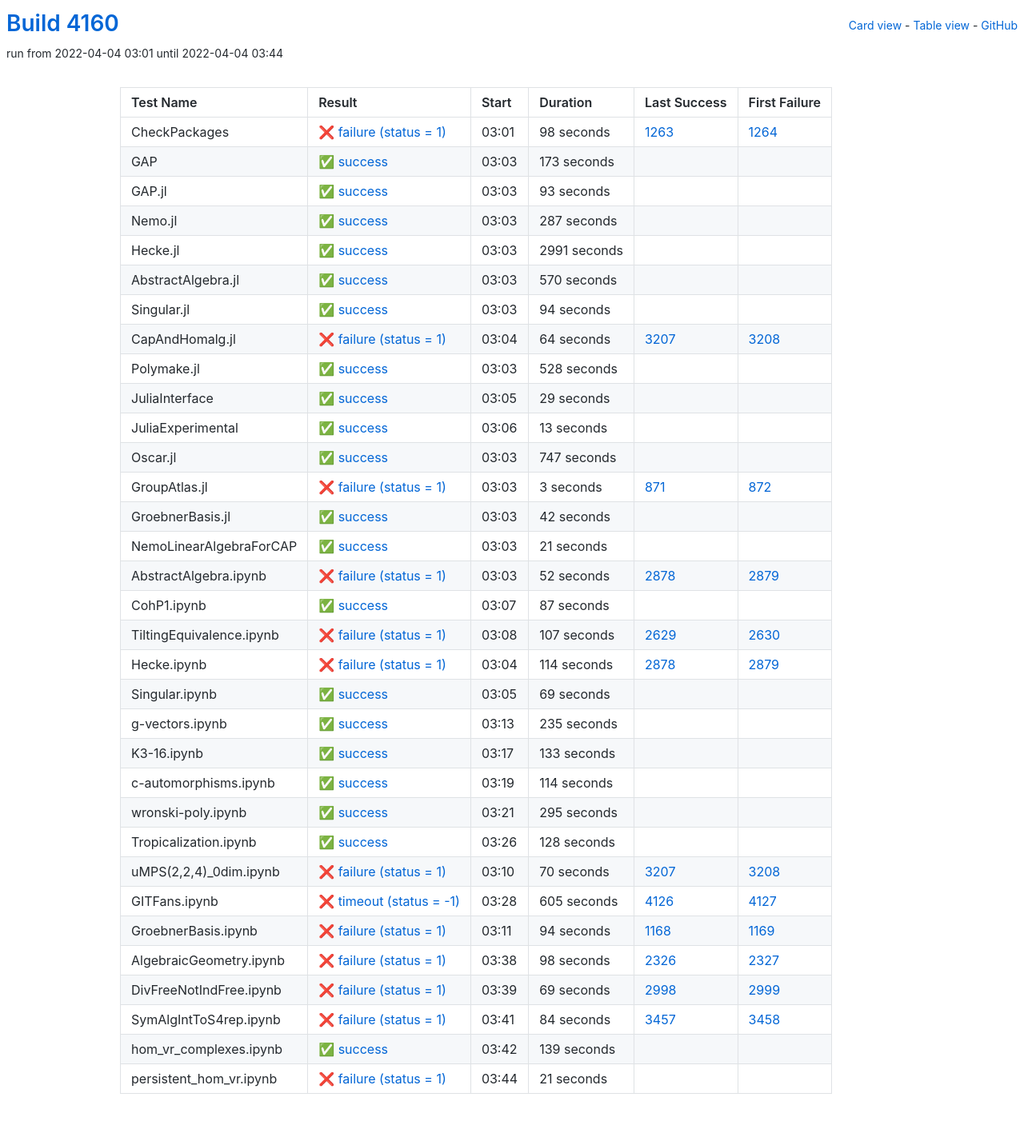
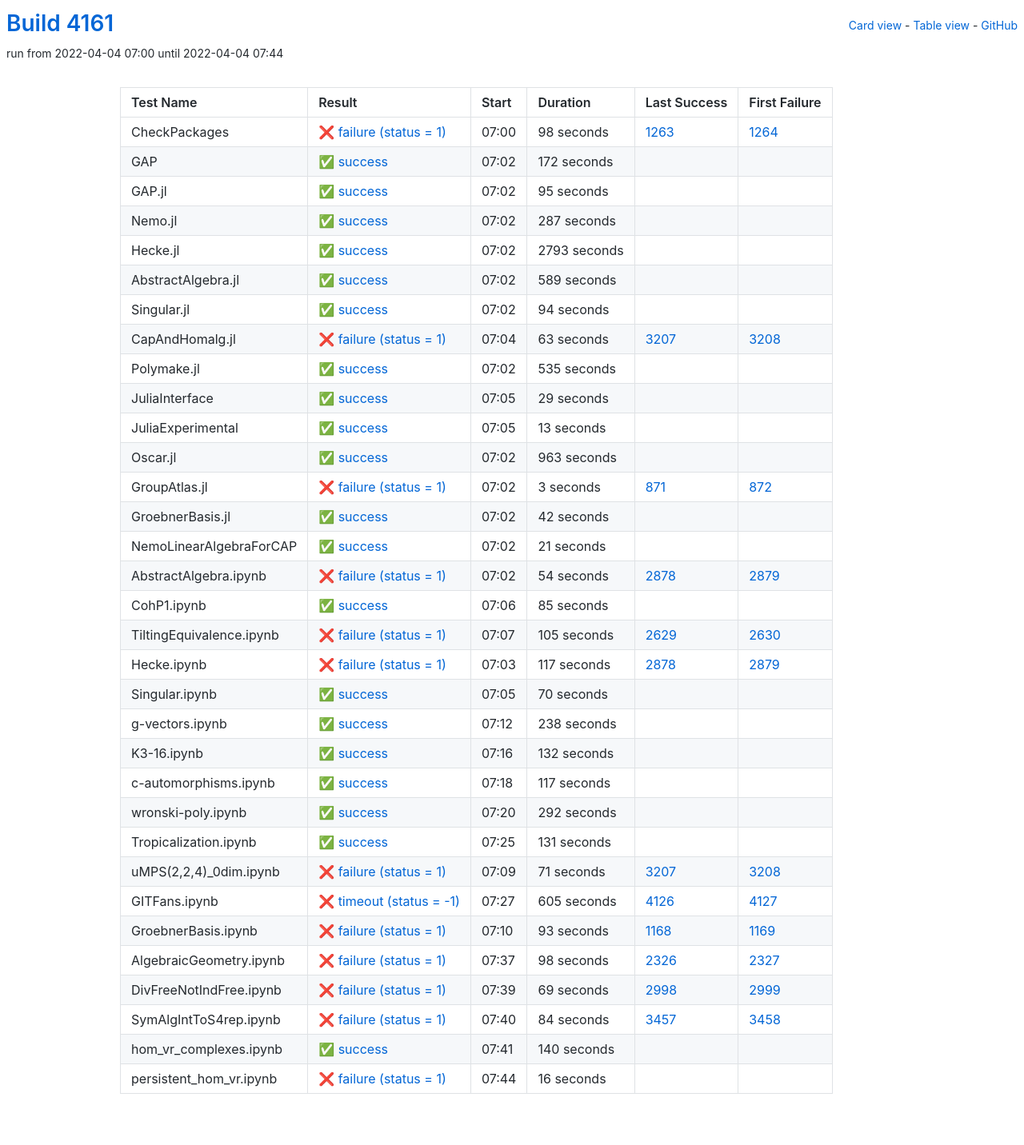
Before and after one commit to oscar-system/oscar-ci-status-stable, a Jekyll site: the page built from table.html, in a window 1280 px wide. Shown: the whole page at 80% size. Built offline with Jekyll 4.4.1, drawn with Linux system fonts in a browser that asks for light colours.

Commit message:
Build #4161

```diff
--- a/_data/ci.yml
+++ b/_data/ci.yml
@@ -1,6 +1,6 @@
 ---
-build: 4160
-build_url: https://oscarci.mathematik.uni-kl.de/job/oscar-stable/4160/
+build: 4161
+build_url: https://oscarci.mathematik.uni-kl.de/job/oscar-stable/4161/
 job: oscar-stable
 organization: oscar-system
 repo: oscar-ci-status-stable
@@ -8,8 +8,8 @@ repourl: https://github.com/oscar-system/oscar-ci-status-stable
 tests:
 - name: CheckPackages
   id: checkpackages
-  log: https://oscarci.mathematik.uni-kl.de/job/oscar-stable/4160/artifact/logs/build-4160/CheckPackages.log
-  start: 2022-04-04 03:01
+  log: https://oscarci.mathematik.uni-kl.de/job/oscar-stable/4161/artifact/logs/build-4161/CheckPackages.log
+  start: 2022-04-04 07:00
   success: false
   exitcode: 1
   status: failure
@@ -20,32 +20,32 @@ tests:
   first_failure_url: https://oscarci.mathematik.uni-kl.de/job/oscar-stable/1264/
 - name: GAP
   id: gap
-  log: https://oscarci.mathematik.uni-kl.de/job/oscar-stable/4160/artifact/logs/build-4160/GAP.log
-  start: 2022-04-04 03:03
+  log: https://oscarci.mathematik.uni-kl.de/job/oscar-stable/4161/artifact/logs/build-4161/GAP.log
+  start: 2022-04-04 07:02
   success: true
   exitcode: 0
   status: success
-  duration: 173
+  duration: 172
   last_success: false
   last_success_url:
   first_failure: false
   first_failure_url:
 - name: GAP.jl
   id: gap-jl
-  log: https://oscarci.mathematik.uni-kl.de/job/oscar-stable/4160/artifact/logs/build-4160/GAP.jl.log
-  start: 2022-04-04 03:03
+  log: https://oscarci.mathematik.uni-kl.de/job/oscar-stable/4161/artifact/logs/build-4161/GAP.jl.log
+  start: 2022-04-04 07:02
   success: true
   exitcode: 0
   status: success
-  duration: 93
+  duration: 95
   last_success: false
   last_success_url:
   first_failure: false
   first_failure_url:
 - name: Nemo.jl
   id: nemo-jl
-  log: https://oscarci.mathematik.uni-kl.de/job/oscar-stable/4160/artifact/logs/build-4160/Nemo.jl.log
-  start: 2022-04-04 03:03
+  log: https://oscarci.mathematik.uni-kl.de/job/oscar-stable/4161/artifact/logs/build-4161/Nemo.jl.log
+  start: 2022-04-04 07:02
   success: true
   exitcode: 0
   status: success
@@ -56,32 +56,32 @@ tests:
   first_failure_url:
 - name: Hecke.jl
   id: hecke-jl
-  log: https://oscarci.mathematik.uni-kl.de/job/oscar-stable/4160/artifact/logs/build-4160/Hecke.jl.log
-  start: 2022-04-04 03:03
+  log: https://oscarci.mathematik.uni-kl.de/job/oscar-stable/4161/artifact/logs/build-4161/Hecke.jl.log
+  start: 2022-04-04 07:02
   success: true
   exitcode: 0
   status: success
-  duration: 2991
+  duration: 2793
   last_success: false
   last_success_url:
   first_failure: false
   first_failure_url:
 - name: AbstractAlgebra.jl
   id: abstractalgebra-jl
-  log: https://oscarci.mathematik.uni-kl.de/job/oscar-stable/4160/artifact/logs/build-4160/AbstractAlgebra.jl.log
-  start: 2022-04-04 03:03
+  log: https://oscarci.mathematik.uni-kl.de/job/oscar-stable/4161/artifact/logs/build-4161/AbstractAlgebra.jl.log
+  start: 2022-04-04 07:02
   success: true
   exitcode: 0
   status: success
-  duration: 570
+  duration: 589
   last_success: false
   last_success_url:
   first_failure: false
   first_failure_url:
 - name: Singular.jl
   id: singular-jl
-  log: https://oscarci.mathematik.uni-kl.de/job/oscar-stable/4160/artifact/logs/build-4160/Singular.jl.log
-  start: 2022-04-04 03:03
+  log: https://oscarci.mathematik.uni-kl.de/job/oscar-stable/4161/artifact/logs/build-4161/Singular.jl.log
+  start: 2022-04-04 07:02
   success: true
   exitcode: 0
   status: success
@@ -92,32 +92,32 @@ tests:
   first_failure_url:
 - name: CapAndHomalg.jl
   id: capandhomalg-jl
-  log: https://oscarci.mathematik.uni-kl.de/job/oscar-stable/4160/artifact/logs/build-4160/CapAndHomalg.jl.log
-  start: 2022-04-04 03:04
+  log: https://oscarci.mathematik.uni-kl.de/job/oscar-stable/4161/artifact/logs/build-4161/CapAndHomalg.jl.log
+  start: 2022-04-04 07:04
   success: false
   exitcode: 1
   status: failure
-  duration: 64
+  duration: 63
   last_success: 3207
   last_success_url: https://oscarci.mathematik.uni-kl.de/job/oscar-stable/3207/
   first_failure: 3208
   first_failure_url: https://oscarci.mathematik.uni-kl.de/job/oscar-stable/3208/
 - name: Polymake.jl
   id: polymake-jl
-  log: https://oscarci.mathematik.uni-kl.de/job/oscar-stable/4160/artifact/logs/build-4160/Polymake.jl.log
-  start: 2022-04-04 03:03
+  log: https://oscarci.mathematik.uni-kl.de/job/oscar-stable/4161/artifact/logs/build-4161/Polymake.jl.log
+  start: 2022-04-04 07:02
   success: true
   exitcode: 0
   status: success
-  duration: 528
+  duration: 535
   last_success: false
   last_success_url:
   first_failure: false
   first_failure_url:
 - name: JuliaInterface
   id: juliainterface
-  log: https://oscarci.mathematik.uni-kl.de/job/oscar-stable/4160/artifact/logs/build-4160/JuliaInterface.log
-  start: 2022-04-04 03:05
+  log: https://oscarci.mathematik.uni-kl.de/job/oscar-stable/4161/artifact/logs/build-4161/JuliaInterface.log
+  start: 2022-04-04 07:05
   success: true
   exitcode: 0
   status: success
@@ -128,8 +128,8 @@ tests:
   first_failure_url:
 - name: JuliaExperimental
   id: juliaexperimental
-  log: https://oscarci.mathematik.uni-kl.de/job/oscar-stable/4160/artifact/logs/build-4160/JuliaExperimental.log
-  start: 2022-04-04 03:06
+  log: https://oscarci.mathematik.uni-kl.de/job/oscar-stable/4161/artifact/logs/build-4161/JuliaExperimental.log
+  start: 2022-04-04 07:05
   success: true
   exitcode: 0
   status: success
@@ -140,20 +140,20 @@ tests:
   first_failure_url:
 - name: Oscar.jl
   id: oscar-jl
-  log: https://oscarci.mathematik.uni-kl.de/job/oscar-stable/4160/artifact/logs/build-4160/Oscar.jl.log
-  start: 2022-04-04 03:03
+  log: https://oscarci.mathematik.uni-kl.de/job/oscar-stable/4161/artifact/logs/build-4161/Oscar.jl.log
+  start: 2022-04-04 07:02
   success: true
   exitcode: 0
   status: success
-  duration: 747
+  duration: 963
   last_success: false
   last_success_url:
   first_failure: false
   first_failure_url:
 - name: GroupAtlas.jl
   id: groupatlas-jl
-  log: https://oscarci.mathematik.uni-kl.de/job/oscar-stable/4160/artifact/logs/build-4160/GroupAtlas.jl.log
-  start: 2022-04-04 03:03
+  log: https://oscarci.mathematik.uni-kl.de/job/oscar-stable/4161/artifact/logs/build-4161/GroupAtlas.jl.log
+  start: 2022-04-04 07:02
   success: false
   exitcode: 1
   status: failure
@@ -164,8 +164,8 @@ tests:
   first_failure_url: https://oscarci.mathematik.uni-kl.de/job/oscar-stable/872/
 - name: GroebnerBasis.jl
   id: groebnerbasis-jl
-  log: https://oscarci.mathematik.uni-kl.de/job/oscar-stable/4160/artifact/logs/build-4160/GroebnerBasis.jl.log
-  start: 2022-04-04 03:03
+  log: https://oscarci.mathematik.uni-kl.de/job/oscar-stable/4161/artifact/logs/build-4161/GroebnerBasis.jl.log
+  start: 2022-04-04 07:02
   success: true
   exitcode: 0
   status: success
@@ -176,8 +176,8 @@ tests:
   first_failure_url:
 - name: NemoLinearAlgebraForCAP
   id: nemolinearalgebraforcap
-  log: https://oscarci.mathematik.uni-kl.de/job/oscar-stable/4160/artifact/logs/build-4160/NemoLinearAlgebraForCAP.log
-  start: 2022-04-04 03:03
+  log: https://oscarci.mathematik.uni-kl.de/job/oscar-stable/4161/artifact/logs/build-4161/NemoLinearAlgebraForCAP.log
+  start: 2022-04-04 07:02
   success: true
   exitcode: 0
   status: success
@@ -188,140 +188,140 @@ tests:
   first_failure_url:
 - name: AbstractAlgebra.ipynb
   id: abstractalgebra-ipynb
-  log: https://oscarci.mathematik.uni-kl.de/job/oscar-stable/4160/artifact/logs/build-4160/AbstractAlgebra.ipynb.log
-  start: 2022-04-04 03:03
+  log: https://oscarci.mathematik.uni-kl.de/job/oscar-stable/4161/artifact/logs/build-4161/AbstractAlgebra.ipynb.log
+  start: 2022-04-04 07:02
   success: false
   exitcode: 1
   status: failure
-  duration: 52
+  duration: 54
   last_success: 2878
   last_success_url: https://oscarci.mathematik.uni-kl.de/job/oscar-stable/2878/
   first_failure: 2879
   first_failure_url: https://oscarci.mathematik.uni-kl.de/job/oscar-stable/2879/
 - name: CohP1.ipynb
   id: cohp1-ipynb
-  log: https://oscarci.mathematik.uni-kl.de/job/oscar-stable/4160/artifact/logs/build-4160/CohP1.ipynb.log
-  start: 2022-04-04 03:07
+  log: https://oscarci.mathematik.uni-kl.de/job/oscar-stable/4161/artifact/logs/build-4161/CohP1.ipynb.log
+  start: 2022-04-04 07:06
   success: true
   exitcode: 0
   status: success
-  duration: 87
+  duration: 85
   last_success: false
   last_success_url:
   first_failure: false
   first_failure_url:
 - name: TiltingEquivalence.ipynb
   id: tiltingequivalence-ipynb
-  log: https://oscarci.mathematik.uni-kl.de/job/oscar-stable/4160/artifact/logs/build-4160/TiltingEquivalence.ipynb.log
-  start: 2022-04-04 03:08
+  log: https://oscarci.mathematik.uni-kl.de/job/oscar-stable/4161/artifact/logs/build-4161/TiltingEquivalence.ipynb.log
+  start: 2022-04-04 07:07
   success: false
   exitcode: 1
   status: failure
-  duration: 107
+  duration: 105
   last_success: 2629
   last_success_url: https://oscarci.mathematik.uni-kl.de/job/oscar-stable/2629/
   first_failure: 2630
   first_failure_url: https://oscarci.mathematik.uni-kl.de/job/oscar-stable/2630/
 - name: Hecke.ipynb
   id: hecke-ipynb
-  log: https://oscarci.mathematik.uni-kl.de/job/oscar-stable/4160/artifact/logs/build-4160/Hecke.ipynb.log
-  start: 2022-04-04 03:04
+  log: https://oscarci.mathematik.uni-kl.de/job/oscar-stable/4161/artifact/logs/build-4161/Hecke.ipynb.log
+  start: 2022-04-04 07:03
   success: false
   exitcode: 1
   status: failure
-  duration: 114
+  duration: 117
   last_success: 2878
   last_success_url: https://oscarci.mathematik.uni-kl.de/job/oscar-stable/2878/
   first_failure: 2879
   first_failure_url: https://oscarci.mathematik.uni-kl.de/job/oscar-stable/2879/
 - name: Singular.ipynb
   id: singular-ipynb
-  log: https://oscarci.mathematik.uni-kl.de/job/oscar-stable/4160/artifact/logs/build-4160/Singular.ipynb.log
-  start: 2022-04-04 03:05
+  log: https://oscarci.mathematik.uni-kl.de/job/oscar-stable/4161/artifact/logs/build-4161/Singular.ipynb.log
+  start: 2022-04-04 07:05
   success: true
   exitcode: 0
   status: success
-  duration: 69
+  duration: 70
   last_success: false
   last_success_url:
   first_failure: false
   first_failure_url:
 - name: g-vectors.ipynb
   id: g-vectors-ipynb
-  log: https://oscarci.mathematik.uni-kl.de/job/oscar-stable/4160/artifact/logs/build-4160/g-vectors.ipynb.log
-  start: 2022-04-04 03:13
+  log: https://oscarci.mathematik.uni-kl.de/job/oscar-stable/4161/artifact/logs/build-4161/g-vectors.ipynb.log
+  start: 2022-04-04 07:12
   success: true
   exitcode: 0
   status: success
-  duration: 235
+  duration: 238
   last_success: false
   last_success_url:
   first_failure: false
   first_failure_url:
 - name: K3-16.ipynb
   id: k3-16-ipynb
-  log: https://oscarci.mathematik.uni-kl.de/job/oscar-stable/4160/artifact/logs/build-4160/K3-16.ipynb.log
-  start: 2022-04-04 03:17
+  log: https://oscarci.mathematik.uni-kl.de/job/oscar-stable/4161/artifact/logs/build-4161/K3-16.ipynb.log
+  start: 2022-04-04 07:16
   success: true
   exitcode: 0
   status: success
-  duration: 133
+  duration: 132
   last_success: false
   last_success_url:
   first_failure: false
   first_failure_url:
 - name: c-automorphisms.ipynb
   id: c-automorphisms-ipynb
-  log: https://oscarci.mathematik.uni-kl.de/job/oscar-stable/4160/artifact/logs/build-4160/c-automorphisms.ipynb.log
-  start: 2022-04-04 03:19
+  log: https://oscarci.mathematik.uni-kl.de/job/oscar-stable/4161/artifact/logs/build-4161/c-automorphisms.ipynb.log
+  start: 2022-04-04 07:18
   success: true
   exitcode: 0
   status: success
-  duration: 114
+  duration: 117
   last_success: false
   last_success_url:
   first_failure: false
   first_failure_url:
 - name: wronski-poly.ipynb
   id: wronski-poly-ipynb
-  log: https://oscarci.mathematik.uni-kl.de/job/oscar-stable/4160/artifact/logs/build-4160/wronski-poly.ipynb.log
-  start: 2022-04-04 03:21
+  log: https://oscarci.mathematik.uni-kl.de/job/oscar-stable/4161/artifact/logs/build-4161/wronski-poly.ipynb.log
+  start: 2022-04-04 07:20
   success: true
   exitcode: 0
   status: success
-  duration: 295
+  duration: 292
   last_success: false
   last_success_url:
   first_failure: false
   first_failure_url:
 - name: Tropicalization.ipynb
   id: tropicalization-ipynb
-  log: https://oscarci.mathematik.uni-kl.de/job/oscar-stable/4160/artifact/logs/build-4160/Tropicalization.ipynb.log
-  start: 2022-04-04 03:26
+  log: https://oscarci.mathematik.uni-kl.de/job/oscar-stable/4161/artifact/logs/build-4161/Tropicalization.ipynb.log
+  start: 2022-04-04 07:25
   success: true
   exitcode: 0
   status: success
-  duration: 128
+  duration: 131
   last_success: false
   last_success_url:
   first_failure: false
   first_failure_url:
 - name: uMPS(2,2,4)_0dim.ipynb
   id: umps-2-2-4-0dim-ipynb
-  log: https://oscarci.mathematik.uni-kl.de/job/oscar-stable/4160/artifact/logs/build-4160/uMPS-2-2-4-_0dim.ipynb.log
-  start: 2022-04-04 03:10
+  log: https://oscarci.mathematik.uni-kl.de/job/oscar-stable/4161/artifact/logs/build-4161/uMPS-2-2-4-_0dim.ipynb.log
+  start: 2022-04-04 07:09
   success: false
   exitcode: 1
   status: failure
-  duration: 70
+  duration: 71
   last_success: 3207
   last_success_url: https://oscarci.mathematik.uni-kl.de/job/oscar-stable/3207/
   first_failure: 3208
   first_failure_url: https://oscarci.mathematik.uni-kl.de/job/oscar-stable/3208/
 - name: GITFans.ipynb
   id: gitfans-ipynb
-  log: https://oscarci.mathematik.uni-kl.de/job/oscar-stable/4160/artifact/logs/build-4160/GITFans.ipynb.log
-  start: 2022-04-04 03:28
+  log: https://oscarci.mathematik.uni-kl.de/job/oscar-stable/4161/artifact/logs/build-4161/GITFans.ipynb.log
+  start: 2022-04-04 07:27
   success: false
   exitcode: -1
   status: timeout
@@ -332,20 +332,20 @@ tests:
   first_failure_url: https://oscarci.mathematik.uni-kl.de/job/oscar-stable/4127/
 - name: GroebnerBasis.ipynb
   id: groebnerbasis-ipynb
-  log: https://oscarci.mathematik.uni-kl.de/job/oscar-stable/4160/artifact/logs/build-4160/GroebnerBasis.ipynb.log
-  start: 2022-04-04 03:11
+  log: https://oscarci.mathematik.uni-kl.de/job/oscar-stable/4161/artifact/logs/build-4161/GroebnerBasis.ipynb.log
+  start: 2022-04-04 07:10
   success: false
   exitcode: 1
   status: failure
-  duration: 94
+  duration: 93
   last_success: 1168
   last_success_url: https://oscarci.mathematik.uni-kl.de/job/oscar-stable/1168/
   first_failure: 1169
   first_failure_url: https://oscarci.mathematik.uni-kl.de/job/oscar-stable/1169/
 - name: AlgebraicGeometry.ipynb
   id: algebraicgeometry-ipynb
-  log: https://oscarci.mathematik.uni-kl.de/job/oscar-stable/4160/artifact/logs/build-4160/AlgebraicGeometry.ipynb.log
-  start: 2022-04-04 03:38
+  log: https://oscarci.mathematik.uni-kl.de/job/oscar-stable/4161/artifact/logs/build-4161/AlgebraicGeometry.ipynb.log
+  start: 2022-04-04 07:37
   success: false
   exitcode: 1
   status: failure
@@ -356,8 +356,8 @@ tests:
   first_failure_url: https://oscarci.mathematik.uni-kl.de/job/oscar-stable/2327/
 - name: DivFreeNotIndFree.ipynb
   id: divfreenotindfree-ipynb
-  log: https://oscarci.mathematik.uni-kl.de/job/oscar-stable/4160/artifact/logs/build-4160/DivFreeNotIndFree.ipynb.log
-  start: 2022-04-04 03:39
+  log: https://oscarci.mathematik.uni-kl.de/job/oscar-stable/4161/artifact/logs/build-4161/DivFreeNotIndFree.ipynb.log
+  start: 2022-04-04 07:39
   success: false
   exitcode: 1
   status: failure
@@ -368,8 +368,8 @@ tests:
   first_failure_url: https://oscarci.mathematik.uni-kl.de/job/oscar-stable/2999/
 - name: SymAlgIntToS4rep.ipynb
   id: symalginttos4rep-ipynb
-  log: https://oscarci.mathematik.uni-kl.de/job/oscar-stable/4160/artifact/logs/build-4160/SymAlgIntToS4rep.ipynb.log
-  start: 2022-04-04 03:41
+  log: https://oscarci.mathematik.uni-kl.de/job/oscar-stable/4161/artifact/logs/build-4161/SymAlgIntToS4rep.ipynb.log
+  start: 2022-04-04 07:40
   success: false
   exitcode: 1
   status: failure
@@ -380,24 +380,24 @@ tests:
   first_failure_url: https://oscarci.mathematik.uni-kl.de/job/oscar-stable/3458/
 - name: hom_vr_complexes.ipynb
   id: hom-vr-complexes-ipynb
-  log: https://oscarci.mathematik.uni-kl.de/job/oscar-stable/4160/artifact/logs/build-4160/hom_vr_complexes.ipynb.log
-  start: 2022-04-04 03:42
+  log: https://oscarci.mathematik.uni-kl.de/job/oscar-stable/4161/artifact/logs/build-4161/hom_vr_complexes.ipynb.log
+  start: 2022-04-04 07:41
   success: true
   exitcode: 0
   status: success
-  duration: 139
+  duration: 140
   last_success: false
   last_success_url:
   first_failure: false
   first_failure_url:
 - name: persistent_hom_vr.ipynb
   id: persistent-hom-vr-ipynb
-  log: https://oscarci.mathematik.uni-kl.de/job/oscar-stable/4160/artifact/logs/build-4160/persistent_hom_vr.ipynb.log
-  start: 2022-04-04 03:44
+  log: https://oscarci.mathematik.uni-kl.de/job/oscar-stable/4161/artifact/logs/build-4161/persistent_hom_vr.ipynb.log
+  start: 2022-04-04 07:44
   success: false
   exitcode: 1
   status: failure
-  duration: 21
+  duration: 16
   last_success: false
   last_success_url:
   first_failure: false
```
Also changed, not shown: README.md.
